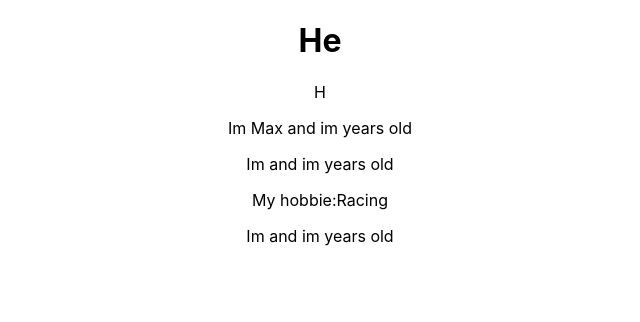
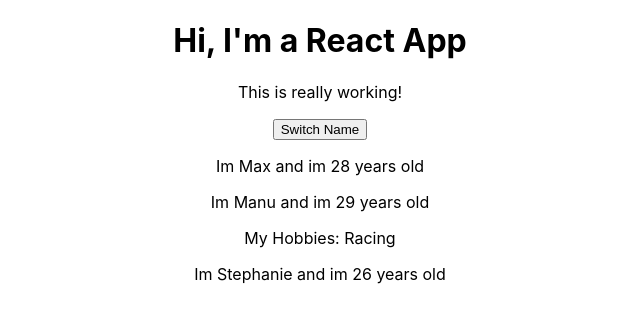
Before and after one commit to kesalomamatka/react_complete_guide, a React (Create React App) app: page / in a window 1280 px wide. Shown: the top 322 px of the page, without its empty margins (320-960 px from the left). Built offline with nearby package versions, Linux system fonts and the light colour scheme.

Commit message:
classBased

```diff
--- a/src/App.js
+++ b/src/App.js
@@ -4,30 +4,56 @@
 
 class App extends Component {
     state = {
-        person: [
-            {name:'Max',age:'26'},
-            {name:'Manu', age:'23'},
-            {name:'Stephanie', age:'21'}
-            ]
+        persons: [
+            { name: 'Max', age: 28 },
+            { name: 'Manu', age: 29 },
+            { name: 'Stephanie', age: 26 }
+        ],
+        otherState: 'some other value'
     }
 
-    //this refer to our class
-    render() {
+    switchNameHandler = (newName) => {
+        // console.log('Was clicked!');
+        // DON'T DO THIS: this.state.persons[0].name = 'Maximilian';
+        this.setState( {
+            persons: [
+                { name: newName, age: 28 },
+                { name: 'Manu', age: 29 },
+                { name: 'Stephanie', age: 27 }
+            ]
+        } )
+    }
 
+    nameChangedHandler = (event) => {
+        this.setState( {
+            persons: [
+                { name: 'Max', age: 28 },
+                { name: event.target.value, age: 29 },
+                { name: 'Stephanie', age: 26 }
+            ]
+        } )
+    }
+
+    render () {
         return (
             <div className="App">
-                <h1>He</h1>
-                <p>H</p>
-                <Person name={this.state.person[0].name}></Person>
-                <Person >My hobbie:Racing</Person>
-                <Person ></Person>
-
+                <h1>Hi, I'm a React App</h1>
+                <p>This is really working!</p>
+                <button onClick={() => this.switchNameHandler('Maximilian!!')}>Switch Name</button>
+                <Person
+                    name={this.state.persons[0].name}
+                    age={this.state.persons[0].age} />
+                <Person
+                    name={this.state.persons[1].name}
+                    age={this.state.persons[1].age}
+                    click={this.switchNameHandler.bind(this, 'Max!')}
+                    changed={this.nameChangedHandler} >My Hobbies: Racing</Person>
+                <Person
+                    name={this.state.persons[2].name}
+                    age={this.state.persons[2].age} />
             </div>
-
-        )
-
-
-         //return React.createElement('div', {className: 'App'}, React.createElement('h1', null, 'Does this work now?'));
+        );
+        // return React.createElement('div', {className: 'App'}, React.createElement('h1', null, 'Does this work now?'));
     }
 }
 
```
Also changed, not shown: src/Backup/App.js (added, +69 -0 lines).
